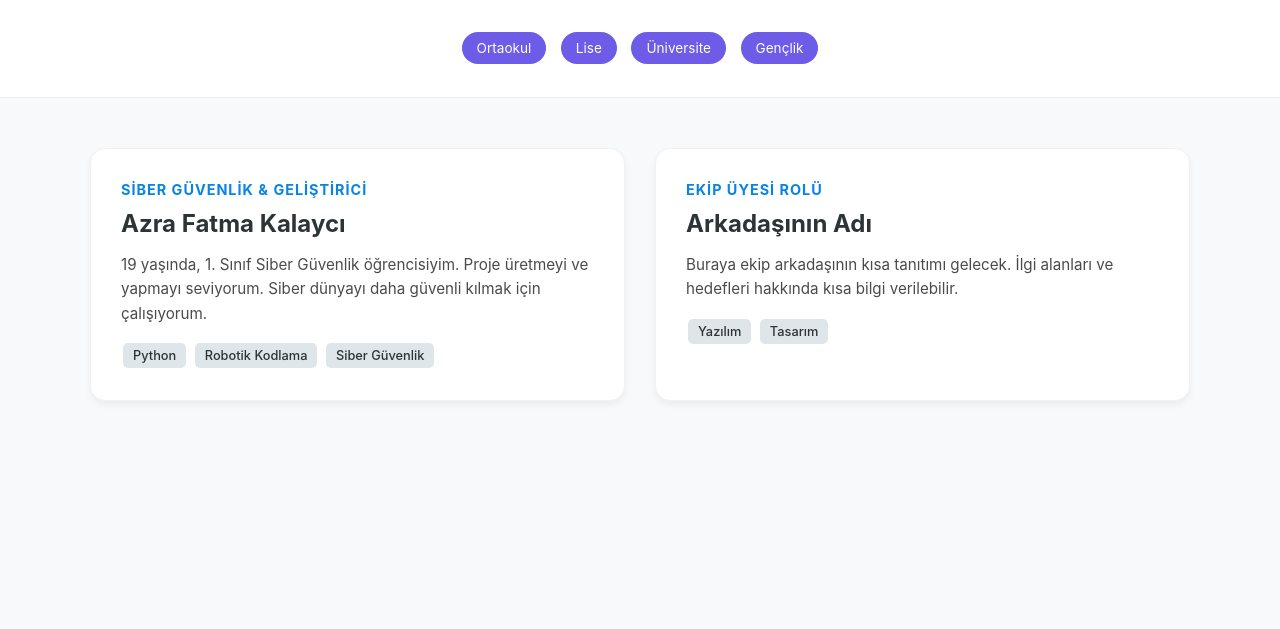
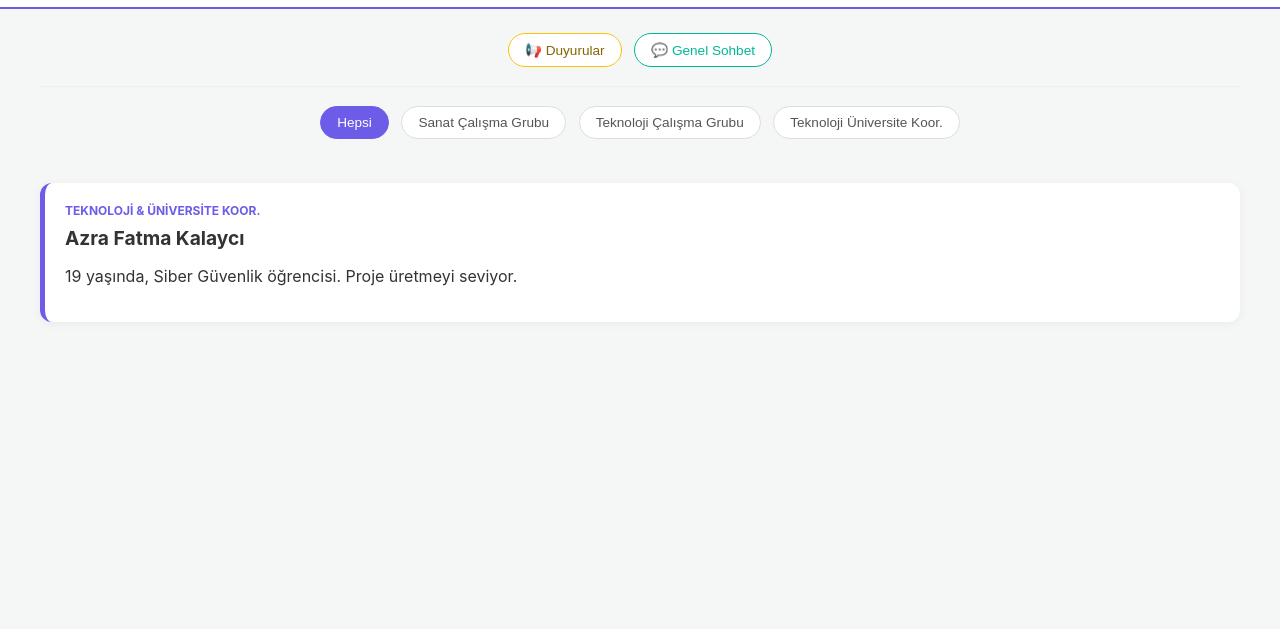
Before and after one commit to kalayciazrafatma-boop/web-s-tes-, a plain HTML site: page index.html in a window 1280 px wide. Shown: the part 171-800 px from the top of the page. Drawn offline with Linux system fonts and the light colour scheme.

Commit message:
Revise index.html for community management panel
Updated the title and modified styles for the community management panel. Added filtering buttons and updated the layout for team member cards.

```diff
--- a/index.html
+++ b/index.html
@@ -3,75 +3,115 @@
 <head>
     <meta charset="UTF-8">
     <meta name="viewport" content="width=device-width, initial-scale=1.0">
-    <title>Genç Yazılımcılar Platformu</title>
+    <title>Topluluk Yönetim Paneli</title>
     <style>
-        /* Genel Stil Ayarları */
-        body { font-family: 'Inter', -apple-system, BlinkMacSystemFont, sans-serif; background-color: #f8f9fa; color: #333; margin: 0; padding: 0; }
-        header { background-color: #ffffff; padding: 40px 20px; text-align: center; border-bottom: 1px solid #eee; }
-        h1 { color: #2d3436; font-size: 2.5rem; margin-bottom: 10px; }
-        .subtitle { color: #636e72; font-size: 1.1rem; max-width: 600px; margin: 0 auto; }
+        body { font-family: 'Inter', sans-serif; background-color: #f4f7f6; color: #333; margin: 0; padding: 0; }
+        header { background-color: #ffffff; padding: 30px 20px; text-align: center; border-bottom: 2px solid #6c5ce7; }
 
-        /* Ekip Bölümü Konteynırı */
-        .container { max-width: 1100px; margin: 50px auto; padding: 0 20px; }
-        .team-grid { display: grid; grid-template-columns: repeat(auto-fit, minmax(300px, 1fr)); gap: 30px; }
+        /* Filtreleme Menüsü */
+        .filter-container { max-width: 1200px; margin: 20px auto; text-align: center; padding: 0 10px; }
+        .filter-btn {
+            background: #fff; border: 1px solid #ddd; color: #555;
+            padding: 8px 16px; border-radius: 20px; cursor: pointer;
+            margin: 4px; font-size: 0.85rem; transition: 0.3s;
+        }
+        .filter-btn:hover, .filter-btn.active { background: #6c5ce7; color: white; border-color: #6c5ce7; }
 
-        /* Kart Stili */
-        .card { background: white; border-radius: 15px; padding: 30px; box-shadow: 0 4px 6px rgba(0,0,0,0.05); transition: transform 0.3s ease; border: 1px solid #f1f1f1; }
-        .card:hover { transform: translateY(-5px); }
+        /* Özel Aksiyon Butonları Renkleri */
+        .btn-announcement { border-color: #ffc107; color: #856404; }
+        .btn-announcement:hover, .btn-announcement.active { background: #ffc107; color: #fff; }
+        .btn-chat { border-color: #00b894; color: #00b894; }
+        .btn-chat:hover { background: #00b894; color: #fff; }
 
-        .role { color: #0984e3; font-weight: bold; font-size: 0.9rem; text-transform: uppercase; letter-spacing: 1px; }
-        h2 { margin: 10px 0; font-size: 1.5rem; color: #2d3436; }
-        .bio { font-size: 0.95rem; line-height: 1.6; color: #4b4b4b; }
+        /* İçerik Alanı */
+        .container { max-width: 1200px; margin: 20px auto; padding: 20px; }
 
-        .badges { margin-top: 15px; }
-        .badge { display: inline-block; background: #dfe6e9; color: #2d3436; padding: 5px 10px; border-radius: 5px; font-size: 0.8rem; margin: 2px; font-weight: 500; }
+        /* Duyurular Bölümü (Başlangıçta Gizli) */
+        #duyuru-alani { display: none; background: #fff3cd; border-left: 5px solid #ffc107; padding: 20px; border-radius: 12px; margin-bottom: 20px; }
 
-        /* Yaş Gruplarına Göre Filtre/Etiket Tasarımı */
-        .target-audience { margin-top: 40px; text-align: center; }
-        .audience-tag { background: #6c5ce7; color: white; padding: 8px 15px; border-radius: 50px; font-size: 0.85rem; margin: 5px; }
+        /* Kart Izgarası */
+        .team-grid { display: grid; grid-template-columns: repeat(auto-fit, minmax(280px, 1fr)); gap: 20px; }
+        .card { background: white; border-radius: 12px; padding: 20px; box-shadow: 0 2px 10px rgba(0,0,0,0.05); transition: 0.3s; border-left: 5px solid #6c5ce7; }
+        .card:hover { transform: scale(1.02); }
+
+        .group-label { font-size: 0.75rem; color: #6c5ce7; font-weight: bold; text-transform: uppercase; margin-bottom: 8px; display: block; }
+        h2 { margin: 5px 0; font-size: 1.2rem; }
     </style>
 </head>
 <body>
 
     <header>
-        <h1>Geleceğin Yazılımcıları</h1>
-        <p class="subtitle">Ortaokul, lise ve üniversite öğrencileri için teknoloji üretiyor, projeler geliştiriyoruz.</p>
-        <div class="target-audience">
-            <span class="audience-tag">Ortaokul</span>
-            <span class="audience-tag">Lise</span>
-            <span class="audience-tag">Üniversite</span>
-            <span class="audience-tag">Gençlik</span>
-        </div>
+        <h1>Topluluk Paneli</h1>
+        <p>Grupları filtreleyebilir, duyurulara bakabilir veya sohbete katılabilirsiniz.</p>
     </header>
 
+    <div class="filter-container">
+        <!-- Duyuru ve Sohbet Butonları (Başa ekledik) -->
+        <button class="filter-btn btn-announcement" onclick="showAnnouncements(this)">📢 Duyurular</button>
+        <button class="filter-btn btn-chat" onclick="window.open('SOHBET_LINKINIZ', '_blank')">💬 Genel Sohbet</button>
+        <hr style="border: 0; border-top: 1px solid #eee; margin: 15px 0;">
+
+        <!-- Grup Filtreleri -->
+        <button class="filter-btn active" onclick="filterGroup('all', this)">Hepsi</button>
+        <button class="filter-btn" onclick="filterGroup('sanat-calisma', this)">Sanat Çalışma Grubu</button>
+        <button class="filter-btn" onclick="filterGroup('teknoloji-calisma', this)">Teknoloji Çalışma Grubu</button>
+        <button class="filter-btn" onclick="filterGroup('teknoloji-uni', this)">Teknoloji Üniversite Koor.</button>
+        <!-- Diğer 12 butonu buraya aynı formatta ekleyebilirsin Azra -->
+    </div>
+
     <div class="container">
-        <div class="team-grid">
+        <!-- Duyuru İçeriği -->
+        <div id="duyuru-alani">
+            <h2>📢 Güncel Duyurular</h2>
+            <p>• Topluluğumuzun yeni web sitesi yayına girdi! (14.05.2024)</p>
+            <p>• Gelecek hafta Teknoloji Grubu toplantısı yapılacaktır.</p>
+        </div>
 
-            <!-- Azra'nın Kartı -->
-            <div class="card">
-                <span class="role">Siber Güvenlik & Geliştirici</span>
+        <!-- Üye Kartları -->
+        <div class="team-grid" id="team-grid">
+            <div class="card teknoloji-calisma teknoloji-uni">
+                <span class="group-label">Teknoloji & Üniversite Koor.</span>
                 <h2>Azra Fatma Kalaycı</h2>
-                <p class="bio">19 yaşında, 1. Sınıf Siber Güvenlik öğrencisiyim. Proje üretmeyi ve yapmayı seviyorum. Siber dünyayı daha güvenli kılmak için çalışıyorum.</p>
-                <div class="badges">
-                    <span class="badge">Python</span>
-                    <span class="badge">Robotik Kodlama</span>
-                    <span class="badge">Siber Güvenlik</span>
-                </div>
+                <p>19 yaşında, Siber Güvenlik öğrencisi. Proje üretmeyi seviyor.</p>
             </div>
-
-            <!-- Diğer Ekip Arkadaşları İçin Örnek Kart (Burayı çoğaltabilirsiniz) -->
-            <div class="card">
-                <span class="role">Ekip Üyesi Rolü</span>
-                <h2>Arkadaşının Adı</h2>
-                <p class="bio">Buraya ekip arkadaşının kısa tanıtımı gelecek. İlgi alanları ve hedefleri hakkında kısa bilgi verilebilir.</p>
-                <div class="badges">
-                    <span class="badge">Yazılım</span>
-                    <span class="badge">Tasarım</span>
-                </div>
-            </div>
-
+            <!-- Diğer kartlar buraya... -->
         </div>
     </div>
 
+    <script>
+        function filterGroup(className, btn) {
+            const cards = document.querySelectorAll('.card');
+            const btns = document.querySelectorAll('.filter-btn');
+            const duyuruAlani = document.getElementById('duyuru-alani');
+            const teamGrid = document.getElementById('team-grid');
+
+            btns.forEach(b => b.classList.remove('active'));
+            btn.classList.add('active');
+
+            // Duyuru alanını gizle, üyeleri göster
+            duyuruAlani.style.display = 'none';
+            teamGrid.style.display = 'grid';
+
+            cards.forEach(card => {
+                if (className === 'all') card.style.display = 'block';
+                else if (card.classList.contains(className)) card.style.display = 'block';
+                else card.style.display = 'none';
+            });
+        }
+
+        function showAnnouncements(btn) {
+            const btns = document.querySelectorAll('.filter-btn');
+            const duyuruAlani = document.getElementById('duyuru-alani');
+            const teamGrid = document.getElementById('team-grid');
+
+            btns.forEach(b => b.classList.remove('active'));
+            btn.classList.add('active');
+
+            // Üyeleri gizle, duyuru alanını göster
+            teamGrid.style.display = 'none';
+            duyuruAlani.style.display = 'block';
+        }
+    </script>
+
 </body>
 </html>
```
